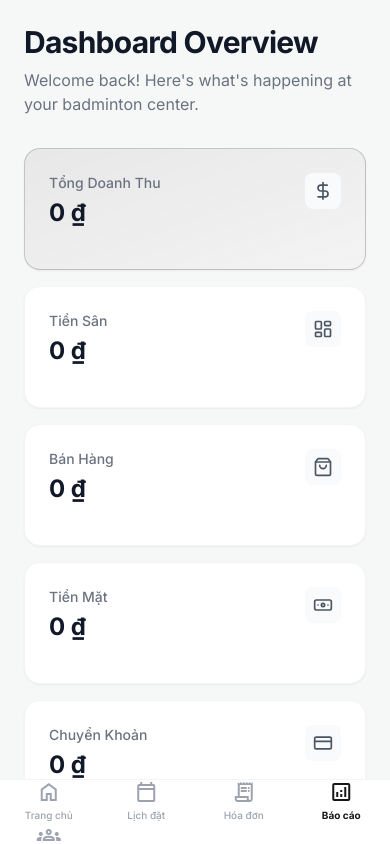
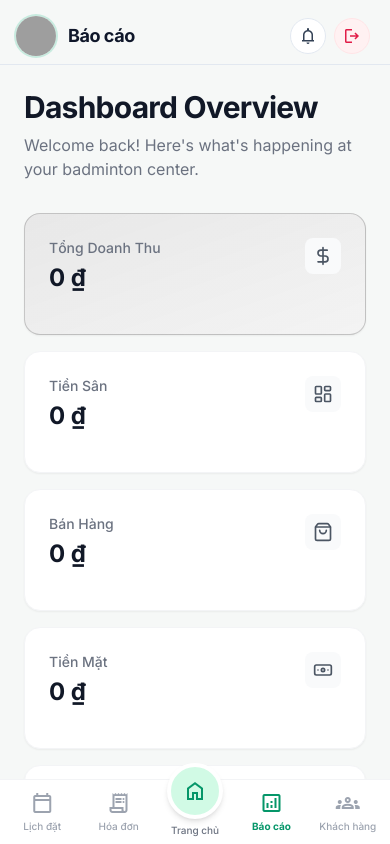
Before and after one commit to Kihurata/BadmintonManagement, a Next.js app: page /dashboard in a window 390 px wide. Built offline with nearby package versions, Linux system fonts and the light colour scheme; no server answers; the database is empty; grey boxes are pictures that could not be loaded.

Commit message:
refactor: sticky header, logout button

```diff
--- a/src/app/customers/page.tsx
+++ b/src/app/customers/page.tsx
@@ -44,7 +44,7 @@ export default function CustomersPage() {
                 </main>
 
                 {/* Bottom Navigation */}
-                <div className="md:hidden flex-none z-50">
+                <div className="md:hidden z-50 sticky bottom-0 left-0 right-0 w-full mt-auto">
                     <BottomNav />
                 </div>
 
--- a/src/app/dashboard/page.tsx
+++ b/src/app/dashboard/page.tsx
@@ -8,6 +8,7 @@ import { TopProducts } from "@/components/dashboard/top-products";
 import { DebtorList } from "@/components/dashboard/debtor-list";
 import { Loader2 } from "lucide-react";
 import { subMonths, format } from "date-fns";
+import { StickyHeader } from "@/components/home/sticky-header";
 import { Sidebar } from "@/components/layout/sidebar";
 import { BottomNav } from "@/components/layout/bottom-nav";
 
@@ -207,6 +208,9 @@ export default function DashboardPage() {
             <Sidebar />
 
             <div className="flex-1 flex flex-col md:pl-64 transition-all overflow-hidden relative">
+                <div className="md:hidden">
+                    <StickyHeader title="Báo cáo" />
+                </div>
                 <main className="flex-1 overflow-y-auto w-full p-6 md:p-10 pb-24 md:pb-10 no-scrollbar">
                     <div className="max-w-7xl mx-auto space-y-8">
                         <header className="mb-8">
@@ -234,7 +238,7 @@ export default function DashboardPage() {
                 </main>
 
                 {/* Mobile Nav (if viewed on mobile) */}
-                <div className="md:hidden flex-none z-50">
+                <div className="md:hidden z-50 sticky bottom-0 left-0 right-0 w-full mt-auto">
                     <BottomNav />
                 </div>
             </div>
--- a/src/app/products/page.tsx
+++ b/src/app/products/page.tsx
@@ -82,7 +82,7 @@ export default function ProductsPage() {
                 </Dialog>
 
                 {/* Bottom Navigation */}
-                <div className="md:hidden flex-none z-50">
+                <div className="md:hidden z-50 sticky bottom-0 left-0 right-0 w-full mt-auto">
                     <BottomNav />
                 </div>
 
--- a/src/components/home/sticky-header.tsx
+++ b/src/components/home/sticky-header.tsx
@@ -5,12 +5,16 @@ interface StickyHeaderProps {
     userName?: string;
     avatarUrl?: string;
     notificationCount?: number;
+    title?: string;
+    rightContent?: React.ReactNode;
 }
 
 export function StickyHeader({
     // userName = "Admin", // Unused
     avatarUrl = "https://ui-avatars.com/api/?name=Admin&background=10b981&color=fff",
     notificationCount = 0,
+    title,
+    rightContent,
 }: StickyHeaderProps) {
     const today = new Date();
 
@@ -24,23 +28,40 @@ export function StickyHeader({
                     />
                 </div>
                 <div>
+                    {title ? (
+                        <h2 className="text-slate-900 dark:text-white text-lg font-bold leading-tight tracking-tight">
+                            {title}
+                        </h2>
+                    ) : (
+                        <>
                             <p className="text-xs font-medium text-slate-500 dark:text-slate-400 uppercase tracking-wider">
                                 HÔM NAY
                             </p>
                             <h2 className="text-slate-900 dark:text-white text-lg font-bold leading-tight tracking-tight">
                                 {format(today, "dd MMM, yyyy", { locale: vi })}
                             </h2>
+                        </>
+                    )}
                 </div>
             </div>
 
-            <div className="flex items-center justify-end">
-                <button className="group flex size-10 cursor-pointer items-center justify-center rounded-full bg-white dark:bg-slate-800 border border-slate-200 dark:border-slate-700 hover:bg-slate-50 dark:hover:bg-slate-700 transition-colors relative">
-                    <span className="material-symbols-outlined text-slate-700 dark:text-slate-200 transition-transform group-hover:rotate-12" style={{ fontSize: "24px" }}>
+            <div className="flex items-center justify-end gap-2 px-1">
+                {rightContent}
+                <button className="group flex size-9 cursor-pointer items-center justify-center rounded-full bg-white dark:bg-slate-800 border border-slate-200 dark:border-slate-700 hover:bg-slate-50 dark:hover:bg-slate-700 transition-colors relative">
+                    <span className="material-symbols-outlined text-slate-700 dark:text-slate-200 transition-transform group-hover:rotate-12" style={{ fontSize: "20px" }}>
                         notifications
                     </span>
                     {notificationCount > 0 && (
-                        <span className="absolute top-2 right-2.5 size-2 bg-red-500 rounded-full border border-white dark:border-slate-800" />
+                        <span className="absolute top-1.5 right-1.5 size-2 bg-red-500 rounded-full border border-white dark:border-slate-800" />
                     )}
+                </button>
+                <button
+                    title="Đăng xuất"
+                    className="group flex size-9 cursor-pointer items-center justify-center rounded-full bg-rose-50 dark:bg-rose-500/10 border border-rose-100 dark:border-rose-500/20 hover:bg-rose-100 dark:hover:bg-rose-500/20 transition-colors"
+                >
+                    <span className="material-symbols-outlined text-rose-600 dark:text-rose-400" style={{ fontSize: "20px" }}>
+                        logout
+                    </span>
                 </button>
             </div>
         </div>
--- a/src/components/layout/bottom-nav.tsx
+++ b/src/components/layout/bottom-nav.tsx
@@ -7,23 +7,39 @@ export function BottomNav() {
     const pathname = usePathname();
 
     const navItems = [
-        { icon: 'home', label: 'Trang chủ', href: '/', active: pathname === '/' },
         { icon: 'calendar_today', label: 'Lịch đặt', href: '/schedule', active: pathname === '/schedule' },
         { icon: 'receipt_long', label: 'Hóa đơn', href: '/invoices', active: pathname === '/invoices' },
+        { icon: 'home', label: 'Trang chủ', href: '/', active: pathname === '/', isCenter: true },
         { icon: 'analytics', label: 'Báo cáo', href: '/dashboard', active: pathname === '/dashboard' },
         { icon: 'groups', label: 'Khách hàng', href: '/customers', active: pathname === '/customers' },
     ];
 
     return (
-        <nav className="flex-none bg-white dark:bg-[#10221c] border-t border-gray-100 dark:border-white/5 pb-safe-bottom z-50">
-            <div className="grid grid-cols-4 h-16">
+        <nav className="fixed bottom-0 left-0 right-0 w-full bg-white dark:bg-[#10221c] border-t border-gray-100 dark:border-white/5 pb-safe-bottom z-[100] transition-all">
+            <div className="flex items-center justify-around h-16 px-1">
                 {navItems.map((item) => (
+                    item.isCenter ? (
+                        <Link
+                            key={item.label}
+                            href={item.href}
+                            className="flex flex-col items-center justify-center -mt-6 group flex-1"
+                        >
+                            <div className="flex h-14 w-14 items-center justify-center rounded-full bg-emerald-100 dark:bg-emerald-900/60 text-emerald-600 dark:text-emerald-400 shadow-md border-4 border-white dark:border-[#10221c] group-active:scale-95 transition-transform">
+                                <span className={cn("material-symbols-outlined text-3xl", item.active && "fill-1")}>
+                                    {item.icon}
+                                </span>
+                            </div>
+                            <span className={cn("text-[10px] mt-1", item.active ? "font-bold text-emerald-600 dark:text-emerald-400" : "font-medium text-gray-500 dark:text-gray-400")}>
+                                {item.label}
+                            </span>
+                        </Link>
+                    ) : (
                         <Link
                             key={item.label}
                             href={item.href}
                             className={cn(
-                            "flex flex-col items-center justify-center gap-1 transition-colors",
-                            item.active ? "text-primary" : "text-gray-400 hover:text-primary"
+                                "flex flex-col items-center justify-center gap-1 transition-colors flex-1",
+                                item.active ? "text-emerald-600 dark:text-emerald-400" : "text-gray-400 hover:text-emerald-600 dark:hover:text-emerald-400"
                             )}
                         >
                             <span className={cn("material-symbols-outlined text-2xl", item.active && "fill-1")}>
@@ -33,6 +49,7 @@ export function BottomNav() {
                                 {item.label}
                             </span>
                         </Link>
+                    )
                 ))}
             </div>
         </nav>
--- a/src/components/layout/sidebar.tsx
+++ b/src/components/layout/sidebar.tsx
@@ -45,7 +45,8 @@ export function Sidebar() {
             </nav>
 
             <div className="p-4 border-t border-gray-100 dark:border-white/5">
-                <div className="flex items-center gap-3 px-4 py-3">
+                <div className="flex items-center justify-between px-4 py-3 group">
+                    <div className="flex items-center gap-3">
                         <div className="w-8 h-8 rounded-full bg-gray-200 dark:bg-gray-700 flex items-center justify-center">
                             <span className="material-symbols-outlined text-gray-500 text-sm">person</span>
                         </div>
@@ -54,6 +55,10 @@ export function Sidebar() {
                             <p className="text-xs text-gray-500">Quản lý</p>
                         </div>
                     </div>
+                    <button className="text-gray-400 hover:text-red-500 transition-colors flex items-center justify-center p-2 rounded-lg hover:bg-red-50 dark:hover:bg-red-500/10" title="Đăng xuất">
+                        <span className="material-symbols-outlined text-xl">logout</span>
+                    </button>
+                </div>
             </div>
         </aside>
     );
```
Also changed, not shown: src/app/invoices/page.tsx (+27 -31 lines), src/app/schedule/page.tsx (+8 -29 lines). Lines whose indentation alone changed are shown as unchanged.
